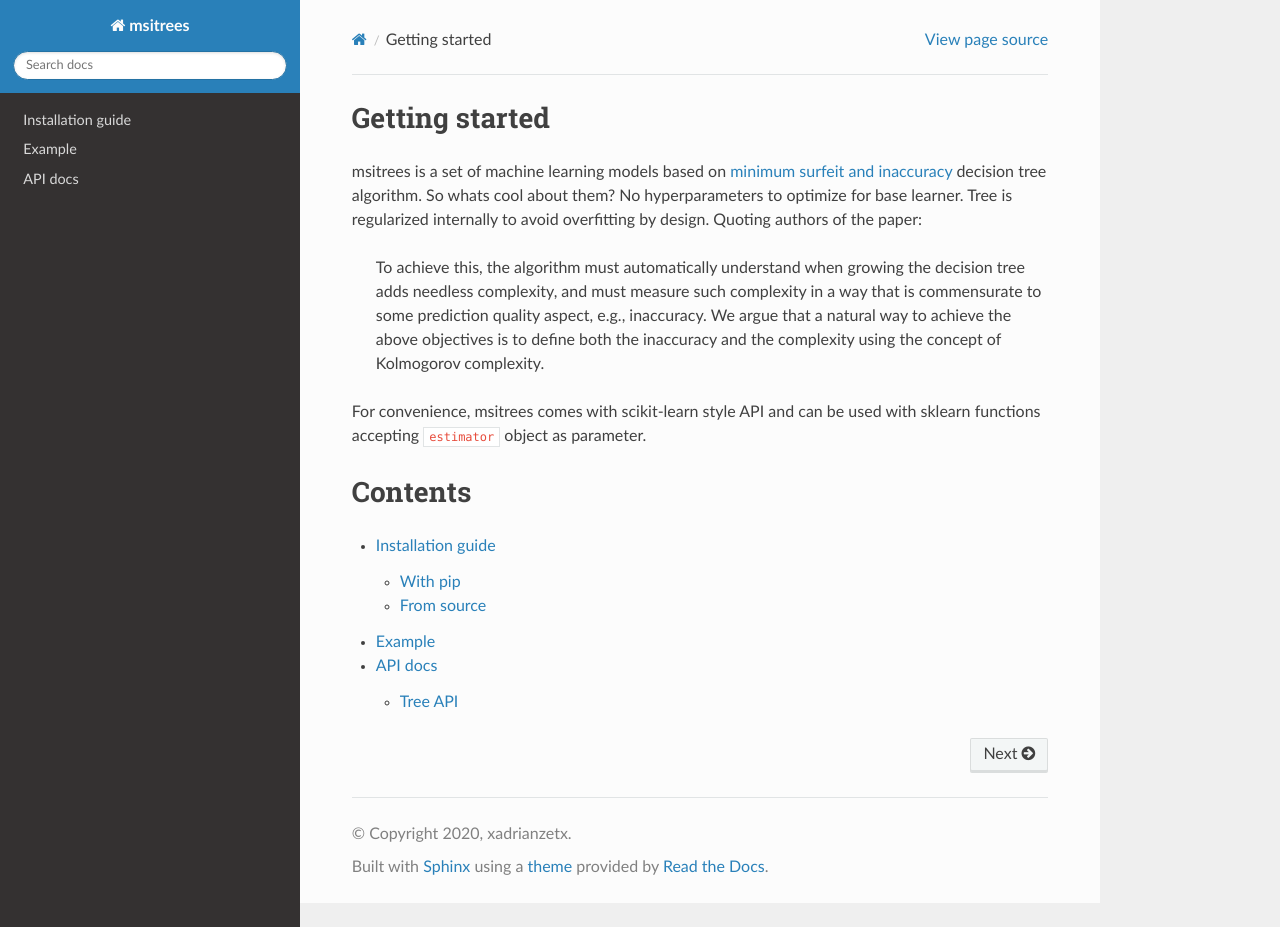
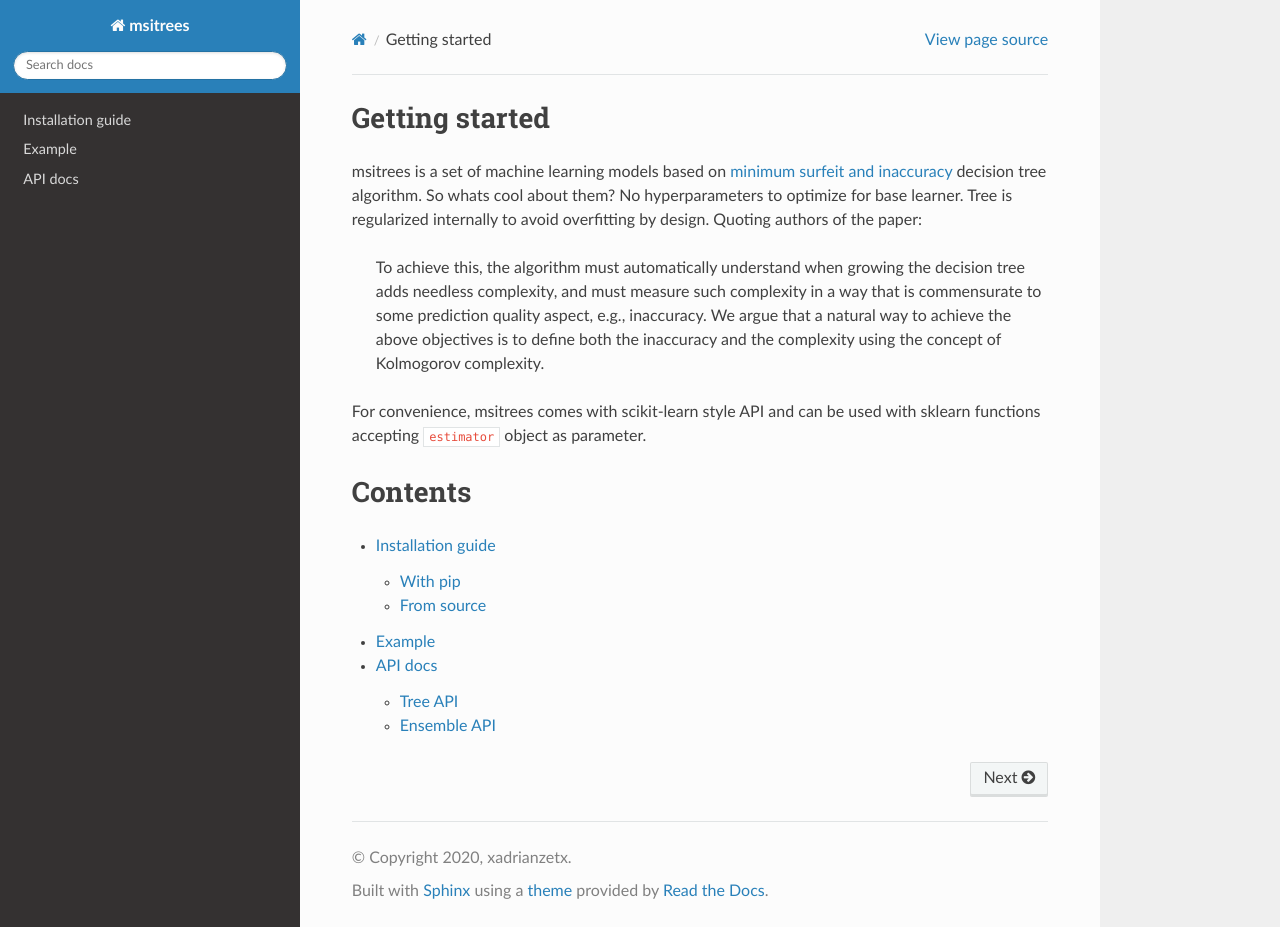
Before and after one commit to xadrianzetx/msitrees, a Sphinx documentation site: the page built from doc/index.rst, in a window 1280 px wide and 927 px high. Built offline with Sphinx 7.4.7 and the Read the Docs theme 2.0.0, drawn with Linux system fonts in a browser that asks for light colours.

Commit message:
update docs

```diff
--- /dev/null
+++ b/doc/api_guide/ensemble.rst
@@ -0,0 +1,5 @@
+Ensemble API
+============
+
+.. automodule:: msitrees.ensemble
+    :members:
--- a/doc/api_guide/index.rst
+++ b/doc/api_guide/index.rst
@@ -5,3 +5,4 @@ API docs
    :maxdepth: 2
 
    tree
+   ensemble
```
